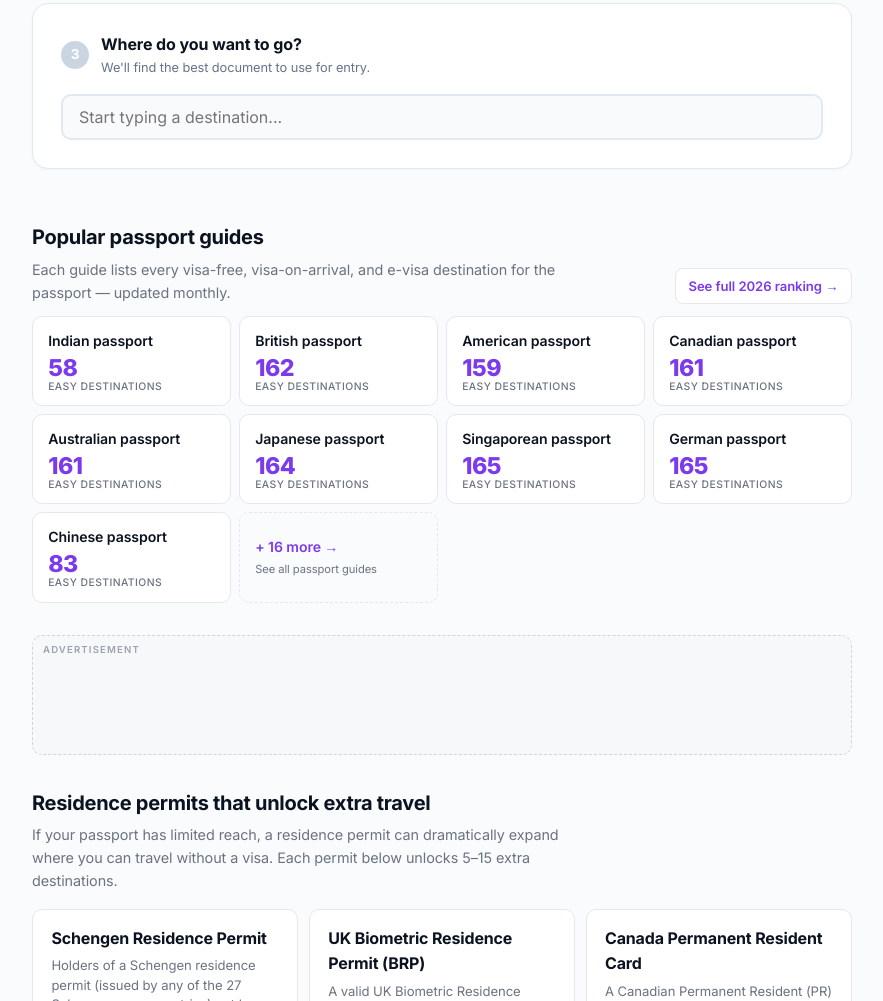
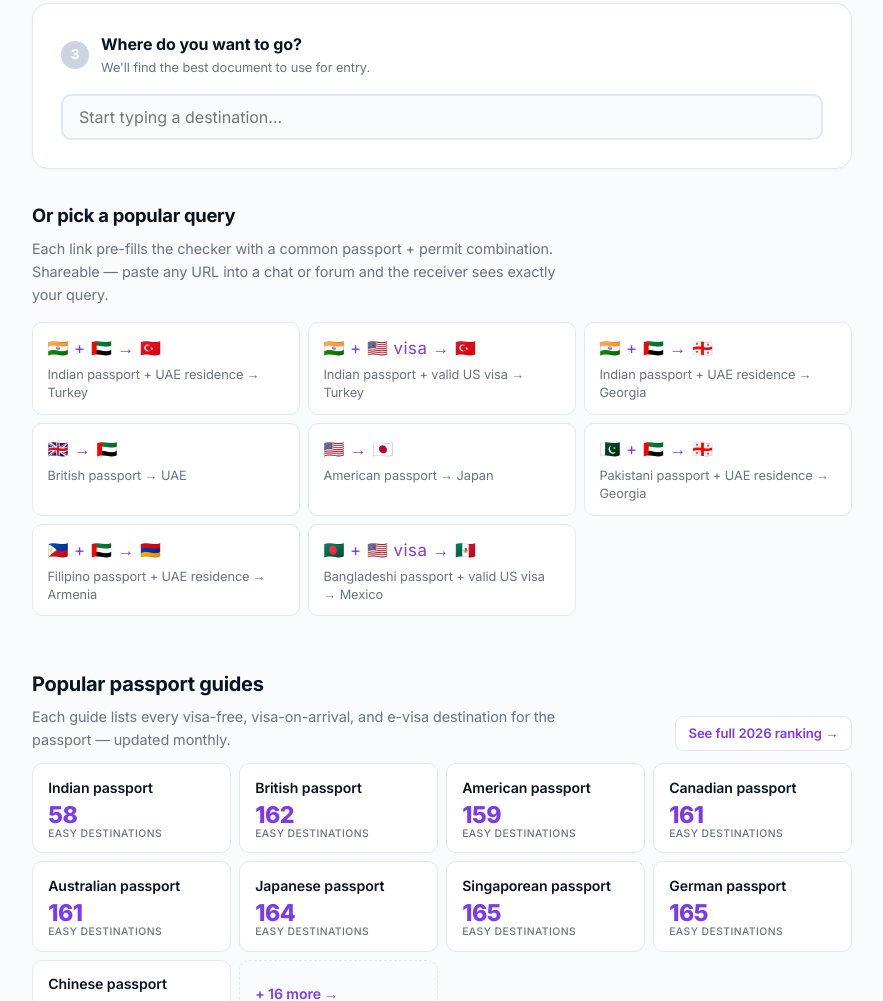
Before and after one commit to dppalukuri/BlackHole, an Astro site in the folder data-products/visapathway/: page / in a window 1280 px wide. Shown: the part 986-1987 px from the top of the page, without its empty margins (198-1081 px from the left). Built offline with nearby package versions, Linux system fonts and the light colour scheme; Astro itself is replaced by a stand-in of ours.

Commit message:
visapathway: 'Popular queries' section on homepage — showcases shareable URLs
8 one-click pre-filled queries covering the most common passport + permit
combinations: Indian+UAE-residence, Indian+US-visa, UK/US/Pakistani/
Bangladeshi/Filipino passports, into Turkey/Georgia/UAE/Mexico/Armenia/
Japan. Each link drops the visitor into the checker with the state
already populated.

Serves three purposes:
- New visitors see real, tangible use-cases (rather than a blank checker)
- Demonstrates the shareable-URL feature landed in the previous commit
- Internal SEO: each URL is a unique deep link and indexable state

Zero data-layer changes.

```diff
--- a/data-products/visapathway/src/pages/index.astro
+++ b/data-products/visapathway/src/pages/index.astro
@@ -119,6 +119,45 @@ const jsonLd = {
   </section>
 
   <VisaChecker client:load />
+
+  <section class="popular-queries">
+    <h2>Or pick a popular query</h2>
+    <p class="section-sub">Each link pre-fills the checker with a common passport + permit combination. Shareable — paste any URL into a chat or forum and the receiver sees exactly your query.</p>
+    <div class="pq-grid">
+      <a href="/?p=India&perm=UAE%20Residence%20Permit&d=Turkey" class="pq-card">
+        <div class="pq-label">🇮🇳 + 🇦🇪 → 🇹🇷</div>
+        <div class="pq-desc">Indian passport + UAE residence → Turkey</div>
+      </a>
+      <a href="/?p=India&perm=Valid%20US%20Visa%20(B1%2FB2)&d=Turkey" class="pq-card">
+        <div class="pq-label">🇮🇳 + 🇺🇸 visa → 🇹🇷</div>
+        <div class="pq-desc">Indian passport + valid US visa → Turkey</div>
+      </a>
+      <a href="/?p=India&perm=UAE%20Residence%20Permit&d=Georgia" class="pq-card">
+        <div class="pq-label">🇮🇳 + 🇦🇪 → 🇬🇪</div>
+        <div class="pq-desc">Indian passport + UAE residence → Georgia</div>
+      </a>
+      <a href="/?p=United%20Kingdom&d=United%20Arab%20Emirates" class="pq-card">
+        <div class="pq-label">🇬🇧 → 🇦🇪</div>
+        <div class="pq-desc">British passport → UAE</div>
+      </a>
+      <a href="/?p=United%20States&d=Japan" class="pq-card">
+        <div class="pq-label">🇺🇸 → 🇯🇵</div>
+        <div class="pq-desc">American passport → Japan</div>
+      </a>
+      <a href="/?p=Pakistan&perm=UAE%20Residence%20Permit&d=Georgia" class="pq-card">
+        <div class="pq-label">🇵🇰 + 🇦🇪 → 🇬🇪</div>
+        <div class="pq-desc">Pakistani passport + UAE residence → Georgia</div>
+      </a>
+      <a href="/?p=Philippines&perm=UAE%20Residence%20Permit&d=Armenia" class="pq-card">
+        <div class="pq-label">🇵🇭 + 🇦🇪 → 🇦🇲</div>
+        <div class="pq-desc">Filipino passport + UAE residence → Armenia</div>
+      </a>
+      <a href="/?p=Bangladesh&perm=Valid%20US%20Visa%20(B1%2FB2)&d=Mexico" class="pq-card">
+        <div class="pq-label">🇧🇩 + 🇺🇸 visa → 🇲🇽</div>
+        <div class="pq-desc">Bangladeshi passport + valid US visa → Mexico</div>
+      </a>
+    </div>
+  </section>
 
   <section class="popular-passports">
     <div class="section-head">
@@ -302,7 +341,19 @@ const jsonLd = {
       border-radius: 50%; font-size: .65rem; font-weight: 700;
     }
 
-    .popular-passports, .permit-guides, .popular-destinations, .home-content, .all-passports { margin: 2rem 0; }
+    .popular-passports, .permit-guides, .popular-queries, .popular-destinations, .home-content, .all-passports { margin: 2rem 0; }
+    .pq-grid {
+      display: grid; grid-template-columns: repeat(auto-fill, minmax(240px, 1fr));
+      gap: .5rem; margin-top: .75rem;
+    }
+    .pq-card {
+      display: block; padding: .75rem .9rem;
+      background: var(--surface); border: 1px solid var(--border); border-radius: 10px;
+      text-decoration: none; transition: all .15s;
+    }
+    .pq-card:hover { border-color: var(--primary); transform: translateY(-1px); box-shadow: 0 4px 12px -6px rgba(124,58,237,.25); }
+    .pq-label { font-size: 1.05rem; letter-spacing: .03em; }
+    .pq-desc { font-size: .8rem; color: var(--muted); margin-top: .25rem; line-height: 1.4; }
     .dest-grid {
       display: grid; grid-template-columns: repeat(auto-fill, minmax(220px, 1fr));
       gap: .55rem; margin-top: .75rem;
```
Also changed, not shown: 3 other files.
